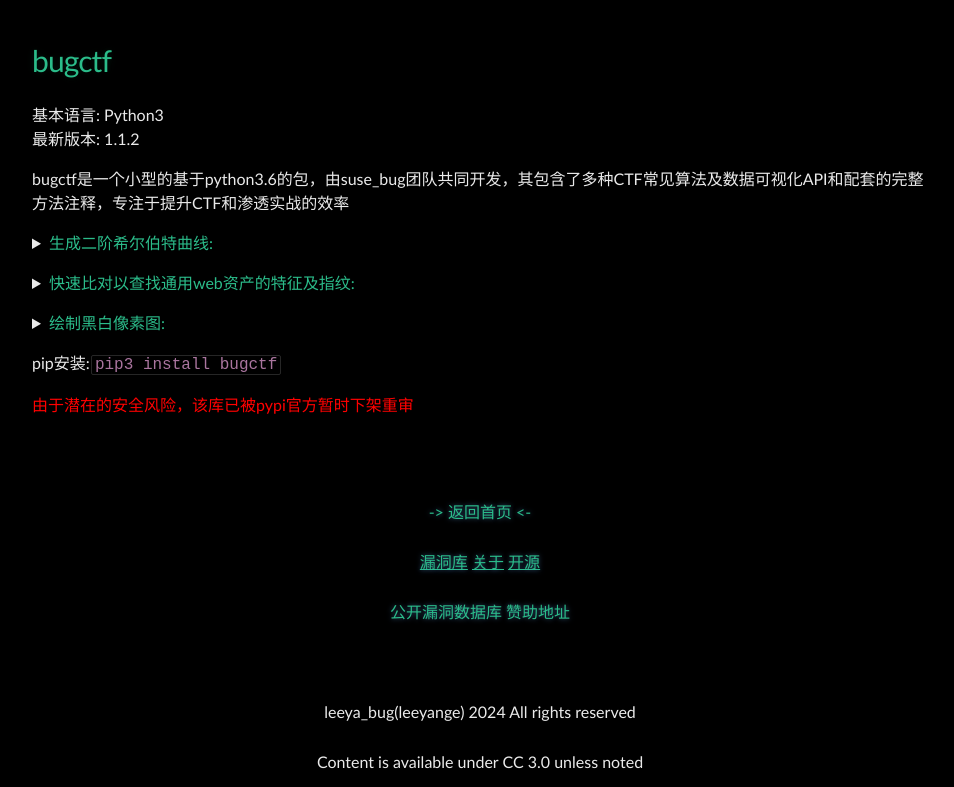
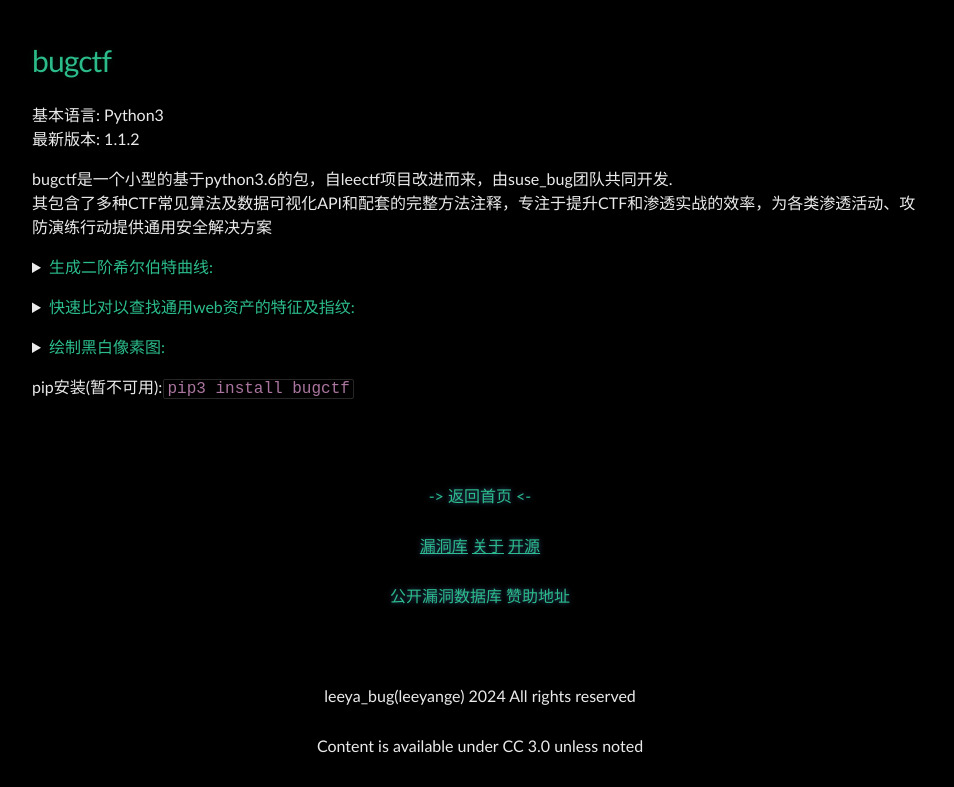
Before and after one commit to Leeyangee/leeyangee.github.io, a Jekyll site: the page built from opensource.md, in a window 1280 px wide. Shown: the part 439-1226 px from the top of the page, without its empty margins (160-1114 px from the left). Built offline with Jekyll 4.4.1, drawn with Linux system fonts in a browser that asks for light colours.

Commit message:
Update opensource.md

```diff
--- a/opensource.md
+++ b/opensource.md
@@ -7,7 +7,8 @@
 基本语言: Python3
 最新版本: 1.1.2
 
-bugctf是一个小型的基于python3.6的包，由suse_bug团队共同开发，其包含了多种CTF常见算法及数据可视化API和配套的完整方法注释，专注于提升CTF和渗透实战的效率
+bugctf是一个小型的基于python3.6的包，自leectf项目改进而来，由suse_bug团队共同开发.
+其包含了多种CTF常见算法及数据可视化API和配套的完整方法注释，专注于提升CTF和渗透实战的效率，为各类渗透活动、攻防演练行动提供通用安全解决方案
 
 <details>
       <summary><font color="#2bbc8a">生成二阶希尔伯特曲线:</font></summary>
@@ -36,5 +37,4 @@
 </details><p></p>
 
 
-pip安装: `pip3 install bugctf`
-<font color=FF0000>由于潜在的安全风险，该库已被pypi官方暂时下架重审</font>
+pip安装(暂不可用): `pip3 install bugctf`
```
